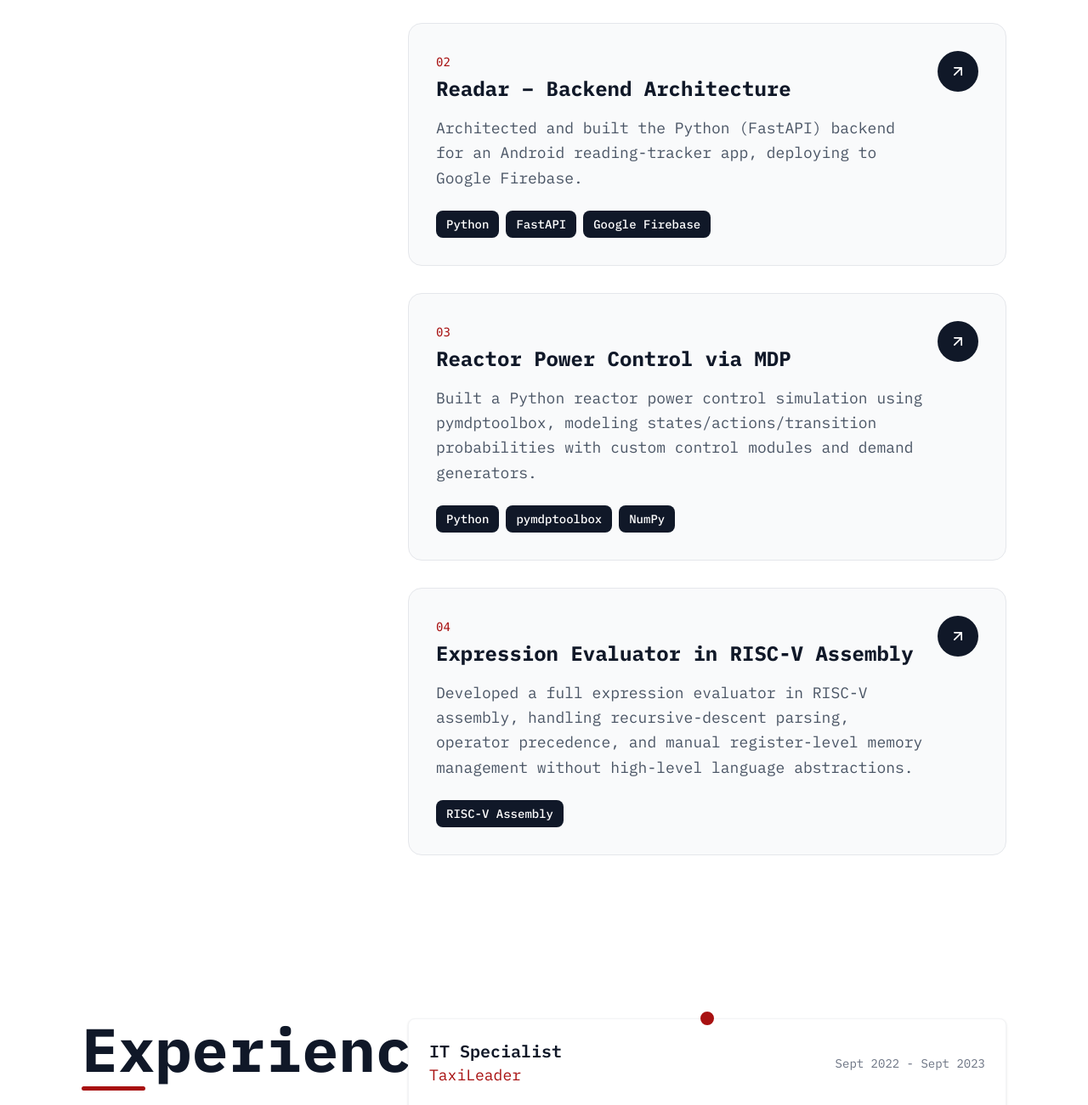
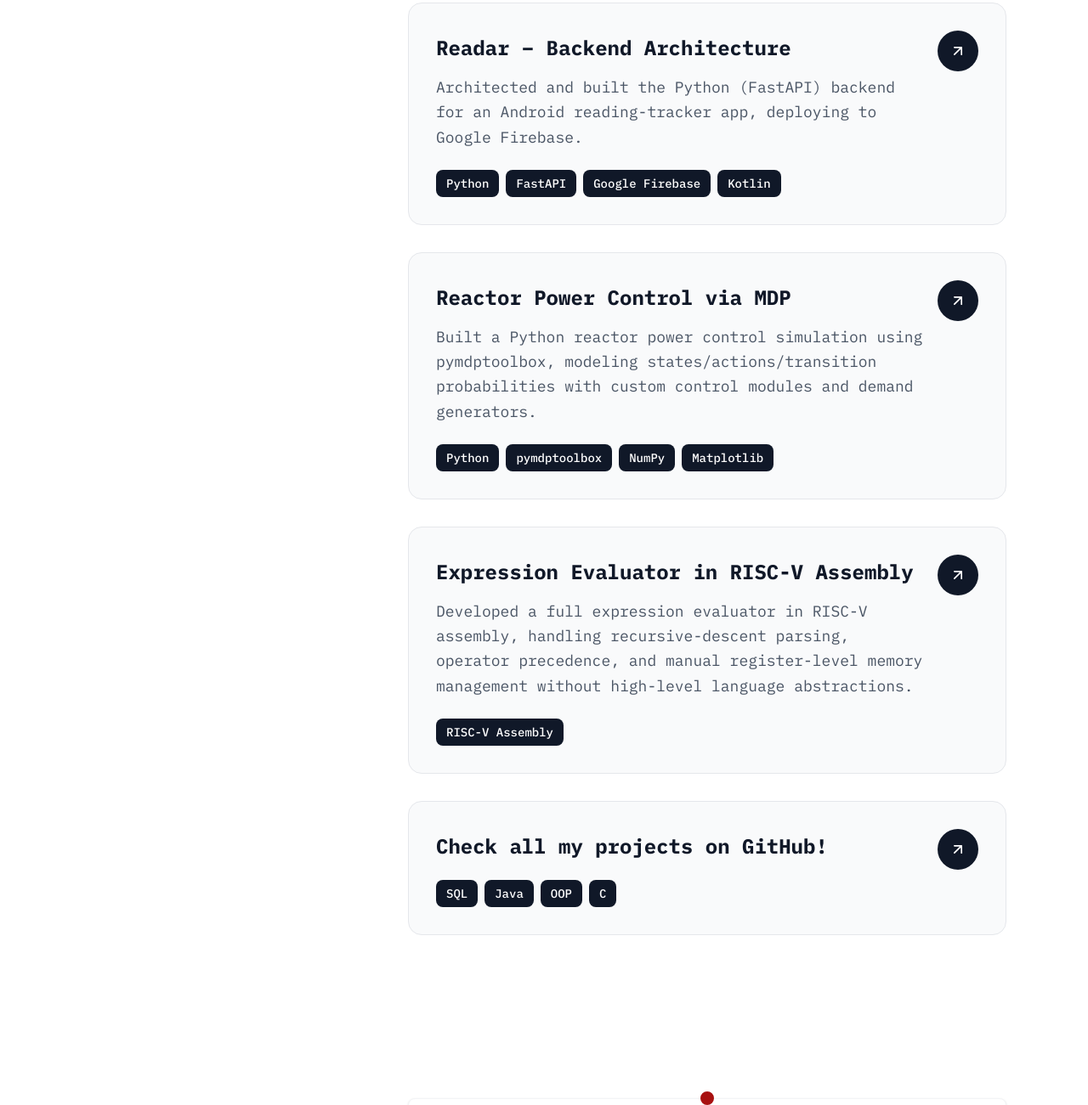
Before and after one commit to Persheshow/Persheshow.github.io, an Astro site: page / in a window 1280 px wide. Shown: the part 2719-4020 px from the top of the page at 85% size. Built offline with nearby package versions, Linux system fonts and the light colour scheme; Astro itself is replaced by a stand-in of ours.

Commit message:
feat: update project skills and add GitHub projects link in config

```diff
--- a/src/components/Projects.astro
+++ b/src/components/Projects.astro
@@ -64,7 +64,7 @@ const hasProjects = siteConfig.projects && siteConfig.projects.length > 0;
                             class="text-sm font-mono"
                             style={{ color: siteConfig.accentColor }}
                           >
-                            0{index + 1}
+                           <!-- 0{index + 1} -->
                           </span>
                           <h3 class="text-xl sm:text-2xl font-bold text-gray-900 mt-1">
                             {project.name}
--- a/src/config.ts
+++ b/src/config.ts
@@ -18,21 +18,21 @@ export const siteConfig = {
       description:
         "Engineered a client-side web app using MediaPipe Pose to track body landmarks in real time during weightlifting exercises, providing instant feedback on form and technique.",
       link: "https://github.com/Persheshow/appMediaPipe",
-      skills: ["React", "MediaPipe", "JavaScript", "Tailwind CSS"],
+      skills: ["React", "MediaPipe", "JavaScript", "Tailwind CSS", "Vite"],
     },
     {
       name: "Readar – Backend Architecture",
       description:
         "Architected and built the Python (FastAPI) backend for an Android reading-tracker app, deploying to Google Firebase.",
       link: "https://github.com/PietroPalandrani/Readar_BackEnd",
-      skills: ["Python", "FastAPI", "Google Firebase",],
+      skills: ["Python", "FastAPI", "Google Firebase", "Kotlin"],
     },
     {
       name: "Reactor Power Control via MDP",
       description:
         "Built a Python reactor power control simulation using pymdptoolbox, modeling states/actions/transition probabilities with custom control modules and demand generators.",
       link: "https://github.com/PietroPalandrani/Nuclear_Reactor_MDP",
-      skills: ["Python", "pymdptoolbox", "NumPy"],
+      skills: ["Python", "pymdptoolbox", "NumPy", "Matplotlib"],
     },
     {
       name: "Expression Evaluator in RISC-V Assembly",
@@ -40,6 +40,13 @@ export const siteConfig = {
         "Developed a full expression evaluator in RISC-V assembly, handling recursive-descent parsing, operator precedence, and manual register-level memory management without high-level language abstractions.",
       link: "https://github.com/Persheshow/Assembly-RISCV-Project",
       skills: ["RISC-V Assembly"],
+    },
+    {
+      name: "Check all my projects on GitHub!",
+      description:
+        "",
+      link: "https://github.com/Persheshow?tab=stars",
+      skills: ["SQL", "Java", "OOP", "C"],
     },
   ],
   experience: [
```
